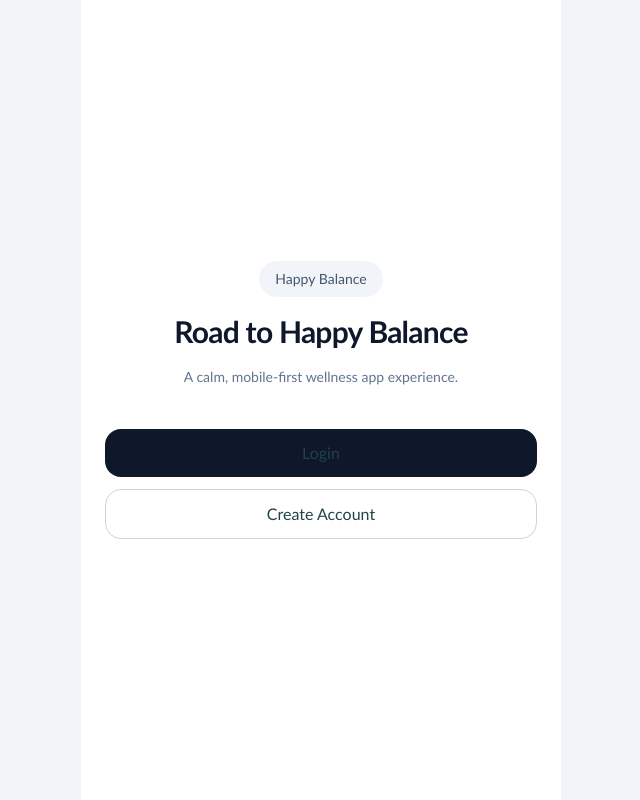
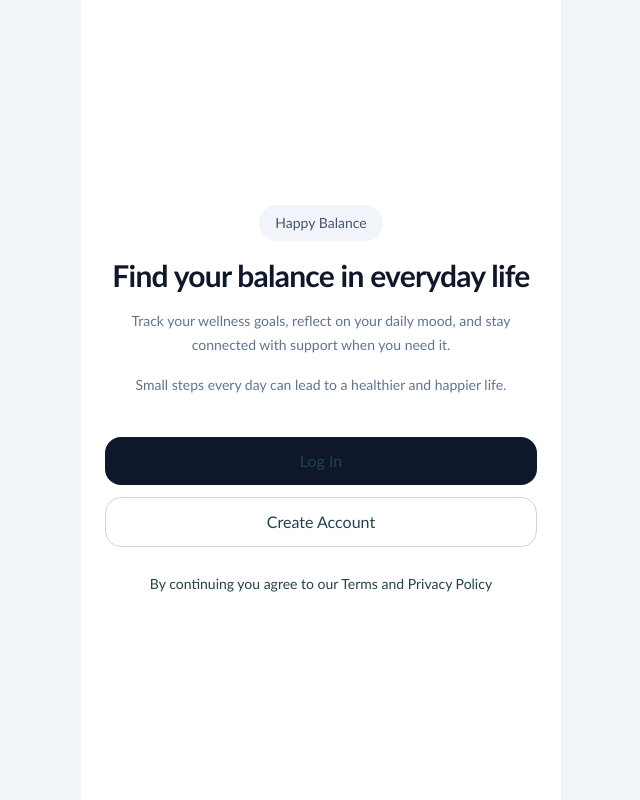
Before and after one commit to saranaauttama-afk/HappyBalanceWeb, a React (Vite) app: page / in a window 1280 px wide. Shown: the whole page, without its empty margins (319-959 px from the left). Built offline with nearby package versions, Linux system fonts and the light colour scheme.

Commit message:
feat(auth): update welcome page

```diff
--- a/src/features/auth/welcome/WelcomePage.tsx
+++ b/src/features/auth/welcome/WelcomePage.tsx
@@ -1,6 +1,5 @@
 import { Link } from "react-router-dom";
 import MobileShell from "../../../components/layout/MobileShell";
-import { text } from "../../../i18n/en";
 
 export default function WelcomePage() {
   return (
@@ -8,15 +7,20 @@ export default function WelcomePage() {
       <div className="flex min-h-screen flex-col justify-center px-6 py-10">
         <div className="space-y-4 text-center">
           <div className="inline-flex rounded-full bg-slate-100 px-4 py-2 text-sm font-medium text-slate-600">
-            {text.appName}
+            Happy Balance
           </div>
 
           <h1 className="text-3xl font-bold tracking-tight text-slate-900">
-            {text.welcomeTitle}
+            Find your balance in everyday life
           </h1>
 
-          <p className="text-sm leading-6 text-slate-500">
-            {text.welcomeSubtitle}
+          <p className="mx-auto max-w-sm text-sm leading-6 text-slate-500">
+            Track your wellness goals, reflect on your daily mood, and stay
+            connected with support when you need it.
+          </p>
+
+          <p className="mx-auto max-w-sm text-sm leading-6 text-slate-500">
+            Small steps every day can lead to a healthier and happier life.
           </p>
         </div>
 
@@ -25,14 +29,23 @@ export default function WelcomePage() {
             to="/login"
             className="block w-full rounded-2xl bg-slate-900 px-4 py-3 text-center font-medium text-white"
           >
-            {text.login}
+            Log In
           </Link>
 
           <Link
-            to="/terms"
+            to="/register"
             className="block w-full rounded-2xl border border-slate-300 px-4 py-3 text-center font-medium text-slate-700"
           >
-            {text.createAccount}
+            Create Account
+          </Link>
+        </div>
+
+        <div className="mt-6 text-center">
+          <Link
+            to="/terms"
+            className="text-sm text-slate-400 hover:text-slate-600"
+          >
+            By continuing you agree to our Terms and Privacy Policy
           </Link>
         </div>
       </div>
```
